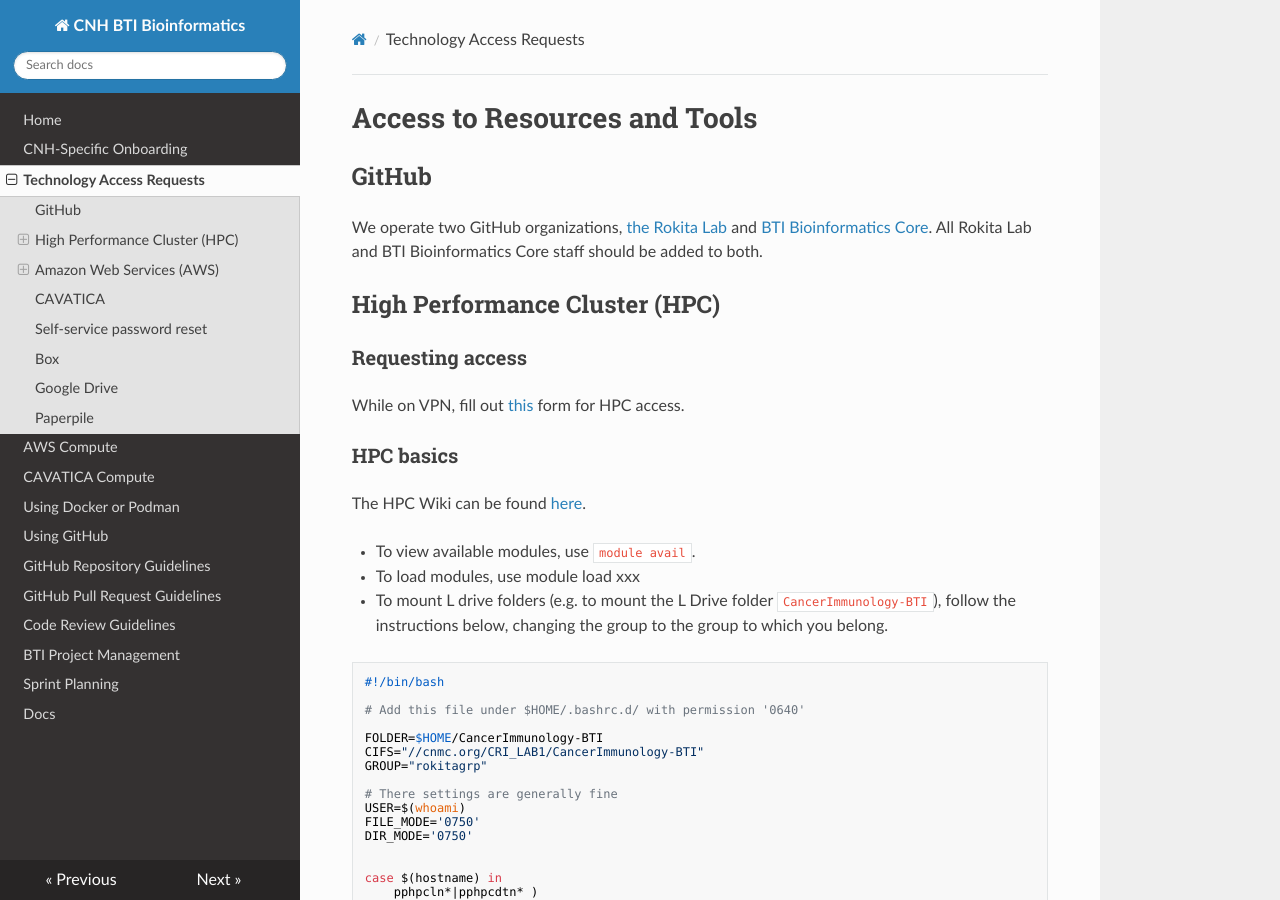
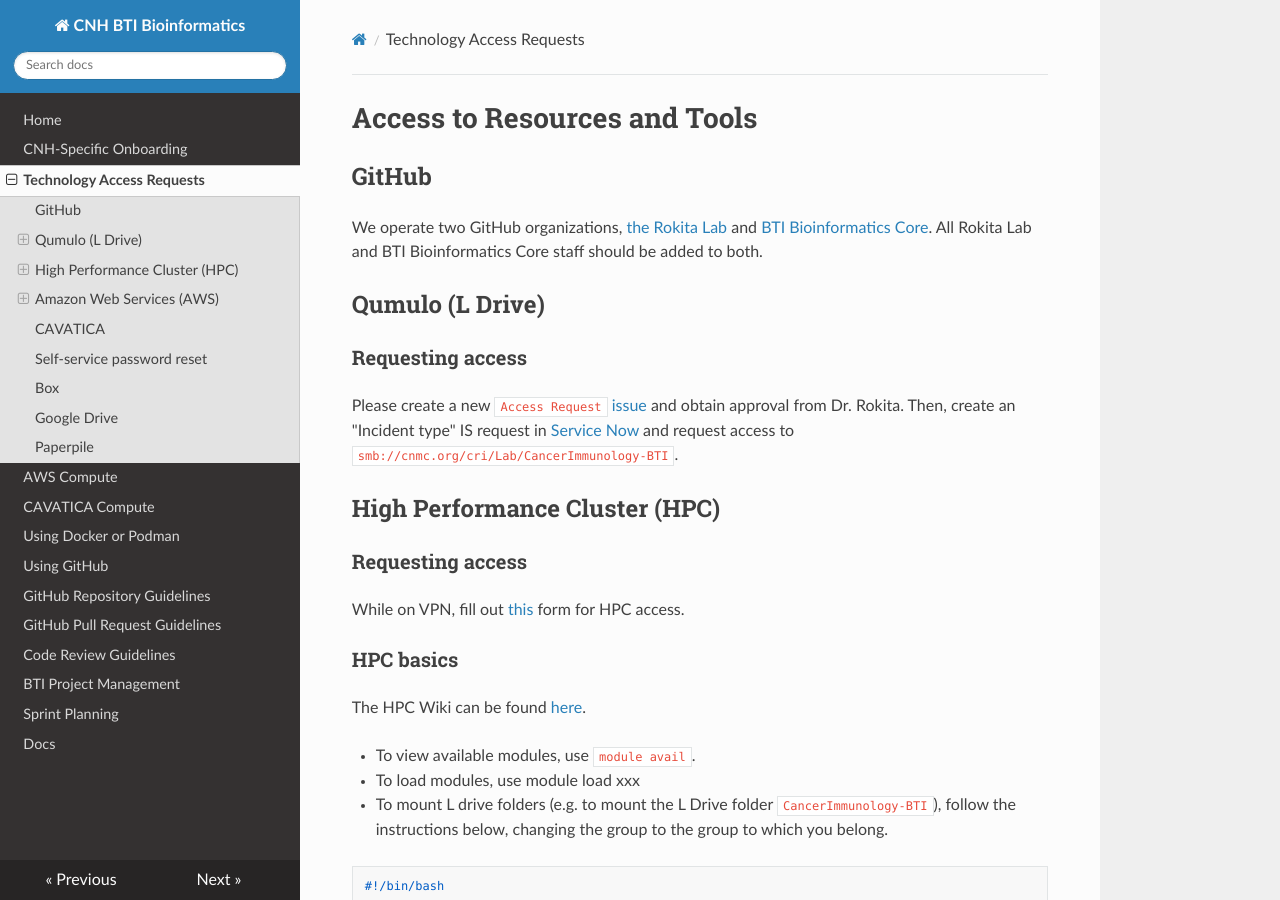
Before and after one commit to childrens-bti/bti-bfx-docs, an MkDocs documentation site: the page built from docs/access.md, in a window 1280 px wide and 900 px high. Built offline with MkDocs 1.6.1, drawn with Linux system fonts in a browser that asks for light colours; nearby versions of some CDN libraries.

Commit message:
add instructions for L drive access

```diff
--- a/docs/access.md
+++ b/docs/access.md
@@ -3,6 +3,13 @@
 ## GitHub
 
 We operate two GitHub organizations, [the Rokita Lab](https://github.com/rokitalab) and [BTI Bioinformatics Core](https://github.com/childrens-bti). All Rokita Lab and BTI Bioinformatics Core staff should be added to both.
+
+## Qumulo (L Drive)
+
+### Requesting access
+
+Please create a new `Access Request` [issue](https://github.com/childrens-bti/internal-ticket-tracker/issues) and obtain approval from Dr. Rokita.
+Then, create an "Incident type" IS request in [Service Now](https://childrensnational.service-now.com/esc?id=ec_pro_dashboard) and request access to `smb://cnmc.org/cri/Lab/CancerImmunology-BTI`.
 
 ## High Performance Cluster (HPC)
 
```
